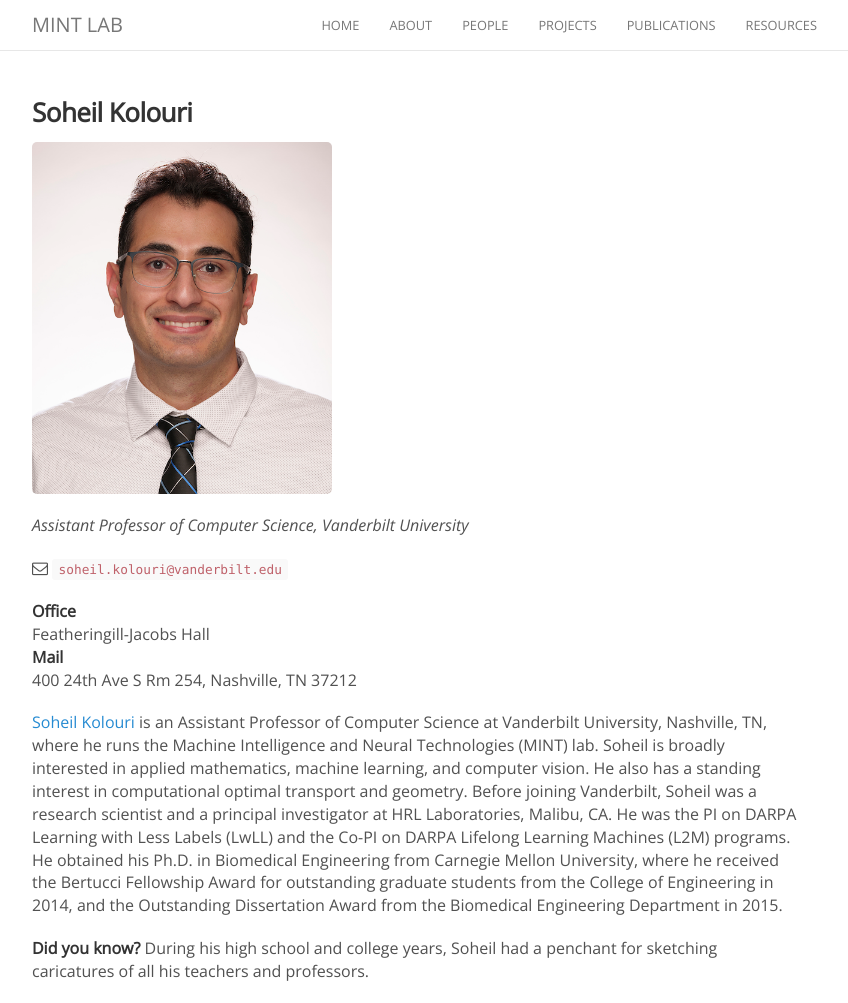
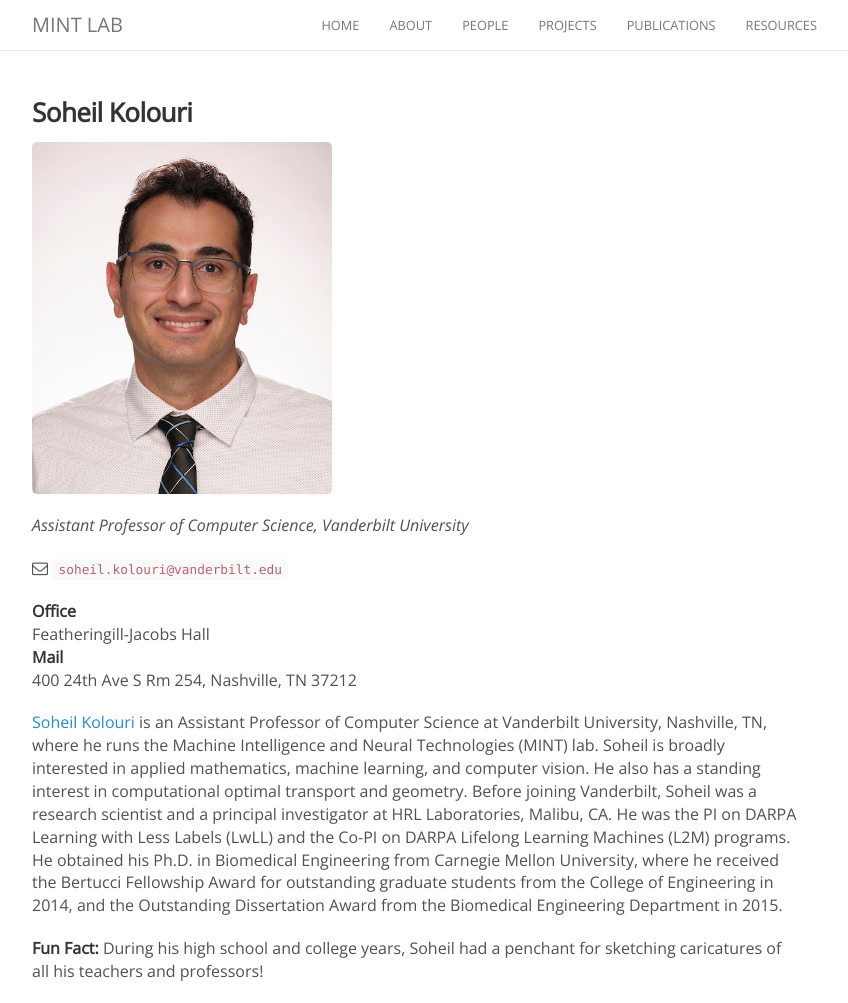
Before and after one commit to naqibUVa/nsp.github.io, a Jekyll site: the page built from _people/soheil_kolouri.md, in a window 1280 px wide and 1003 px high. Shown: the whole window, without its empty margins (223-1071 px from the left). Built offline with Jekyll 4.4.1, drawn with Linux system fonts in a browser that asks for light colours; nearby versions of some CDN libraries; comment, search, counter and statistics services are not loaded.

Commit message:
Update soheil_kolouri.md

```diff
--- a/_people/soheil_kolouri.md
+++ b/_people/soheil_kolouri.md
@@ -19,4 +19,4 @@ Featheringill-Jacobs Hall<br>
 
 [Soheil Kolouri](http://skolouri.github.io/) is an Assistant Professor of Computer Science at Vanderbilt University, Nashville, TN, where he runs the Machine Intelligence and Neural Technologies (MINT) lab. Soheil is broadly interested in applied mathematics, machine learning, and computer vision. He also has a standing interest in computational optimal transport and geometry. Before joining Vanderbilt, Soheil was a research scientist and a principal investigator at HRL Laboratories, Malibu, CA. He was the PI on DARPA Learning with Less Labels (LwLL) and the Co-PI on DARPA Lifelong Learning Machines (L2M) programs. He obtained his Ph.D. in Biomedical Engineering from Carnegie Mellon University, where he received the Bertucci Fellowship Award for outstanding graduate students from the College of Engineering in 2014, and the Outstanding Dissertation Award from the Biomedical Engineering Department in 2015.
 
-**Did you know?** During his high school and college years, Soheil had a penchant for sketching caricatures of all his teachers and professors.
+**Fun Fact:** During his high school and college years, Soheil had a penchant for sketching caricatures of all his teachers and professors!
```
